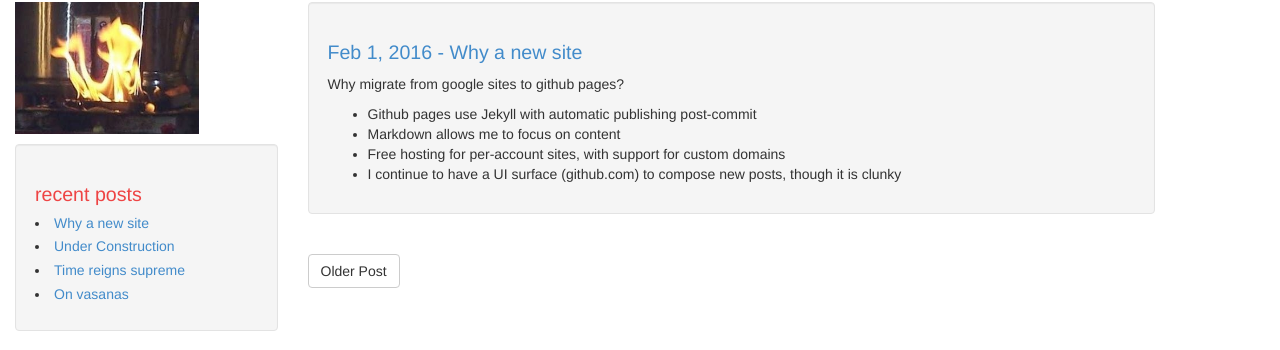
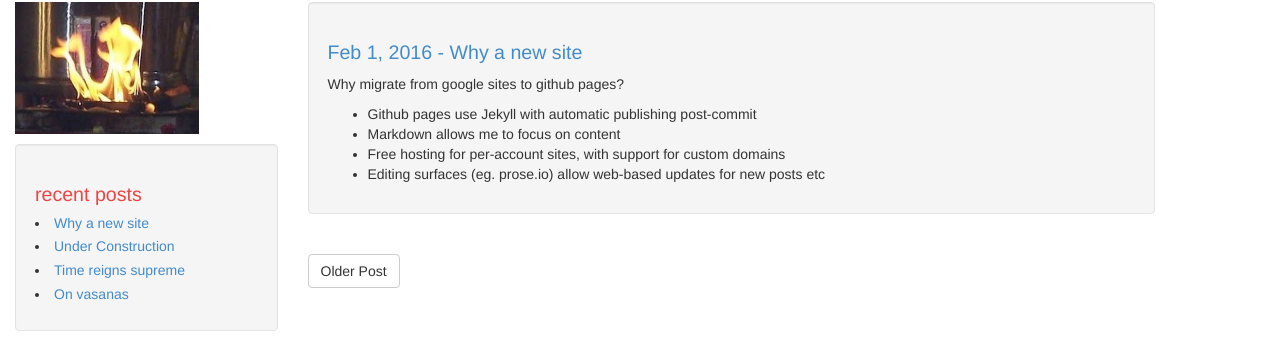
Before and after one commit to aupasana/aupasana.github.io, a Jekyll site: the page built from _posts/2016-02-01-why-a-new-site.md, in a window 1280 px wide. Shown: the part 78-428 px from the top of the page. Built offline with Jekyll 4.4.1, drawn with Linux system fonts in a browser that asks for light colours.

Commit message:
Updated 2016-02-01-why-a-new-site.md

```diff
--- a/_posts/2016-02-01-why-a-new-site.md
+++ b/_posts/2016-02-01-why-a-new-site.md
@@ -1,14 +1,16 @@
 ---
 layout: post
-title: "Why a new site"
-date: 2016-02-01 07:30:00 -0700
+title: Why a new site
+date: "2016-02-01 07:30:00 -0700"
 comments: false
 tag: other
+published: true
 ---
+
 
 Why migrate from google sites to github pages?
 
 * Github pages use Jekyll with automatic publishing post-commit
 * Markdown allows me to focus on content
 * Free hosting for per-account sites, with support for custom domains
-* I continue to have a UI surface (github.com) to compose new posts, though it is clunky
+* Editing surfaces (eg. prose.io) allow web-based updates for new posts etc
```
